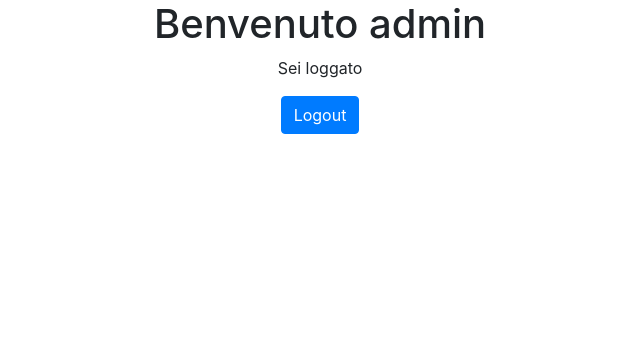
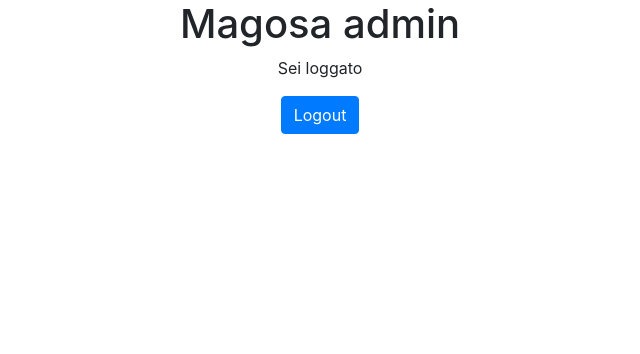
Before and after one commit to fedemelis/BikePlace, a Django app: page / in a window 1280 px wide. Shown: the part 66-420 px from the top of the page, without its empty margins (320-960 px from the left). Run offline with Django 4.2, Linux system fonts and the light colour scheme; a user stored in the database is signed in.

Commit message:
first commit

```diff
--- a/templates/welcome.html
+++ b/templates/welcome.html
@@ -7,7 +7,7 @@
 {% block content %}
     <div class="main-container text-center center-container">
         {% if user.is_authenticated %}
-            <h1>Benvenuto {{ user.username }}</h1>
+            <h1>Magosa {{ user.username }}</h1>
             <p>Sei loggato</p>
             <a href="{% url "logout" %}" class="btn btn-primary">Logout</a>
         {% else %}
```
